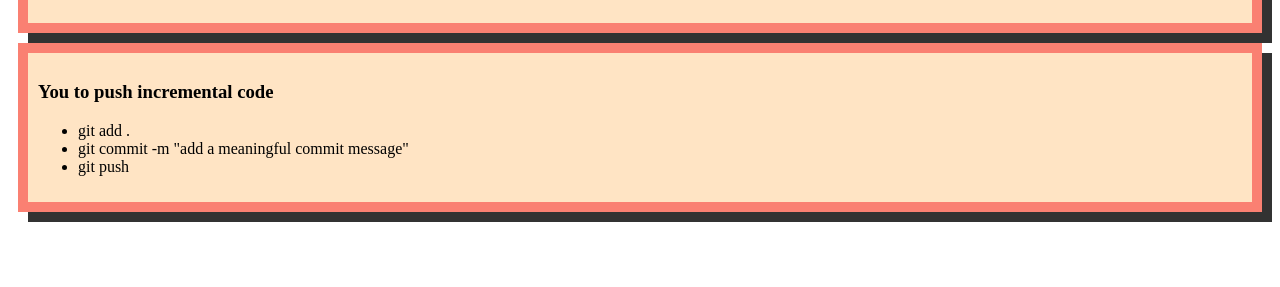
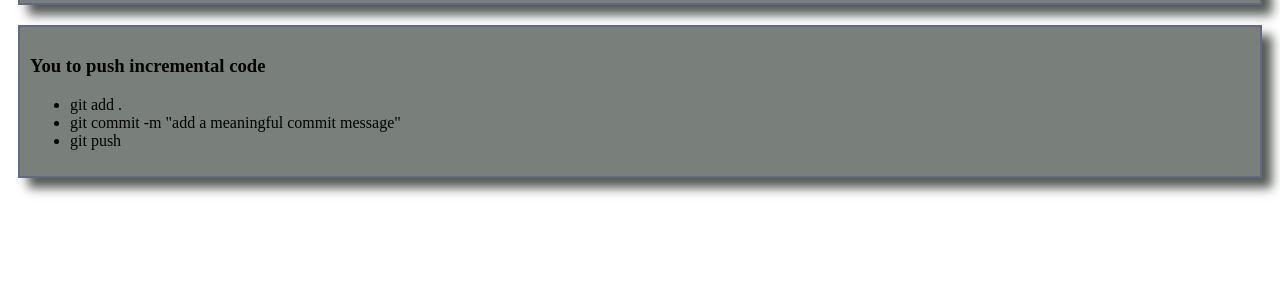
Before and after one commit to imjoyhalder/my-first-github-repo, a plain HTML site: page index.html in a window 1280 px wide. Shown: the part 513-800 px from the top of the page. Drawn offline with Linux system fonts and the light colour scheme.

Commit message:
changed background

```diff
--- a/styles/blog.css
+++ b/styles/blog.css
@@ -1,8 +1,8 @@
 div{
-    background-color: bisque;
+    background-color: rgb(121, 128, 124);
     padding: 10px;
     margin: 10px;
-    border: 10px solid salmon;
-    box-shadow: 10px 10px rgba(0, 0, 0, 0.804);
-    margin-bottom: 5px;
+    border: 2px solid rgb(100, 104, 136);
+    box-shadow: 10px 10px 10px rgb(85, 90, 85);
+    margin-bottom: 20px;
 }
```
